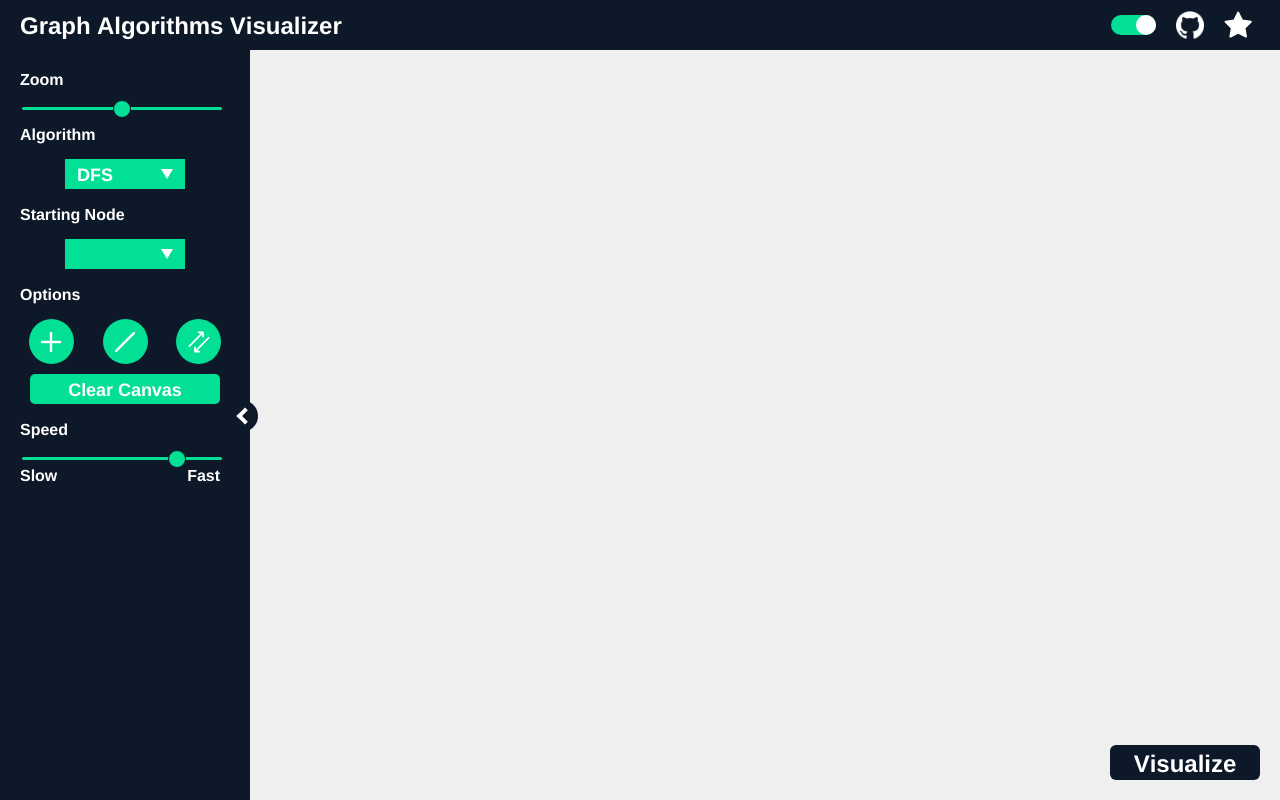
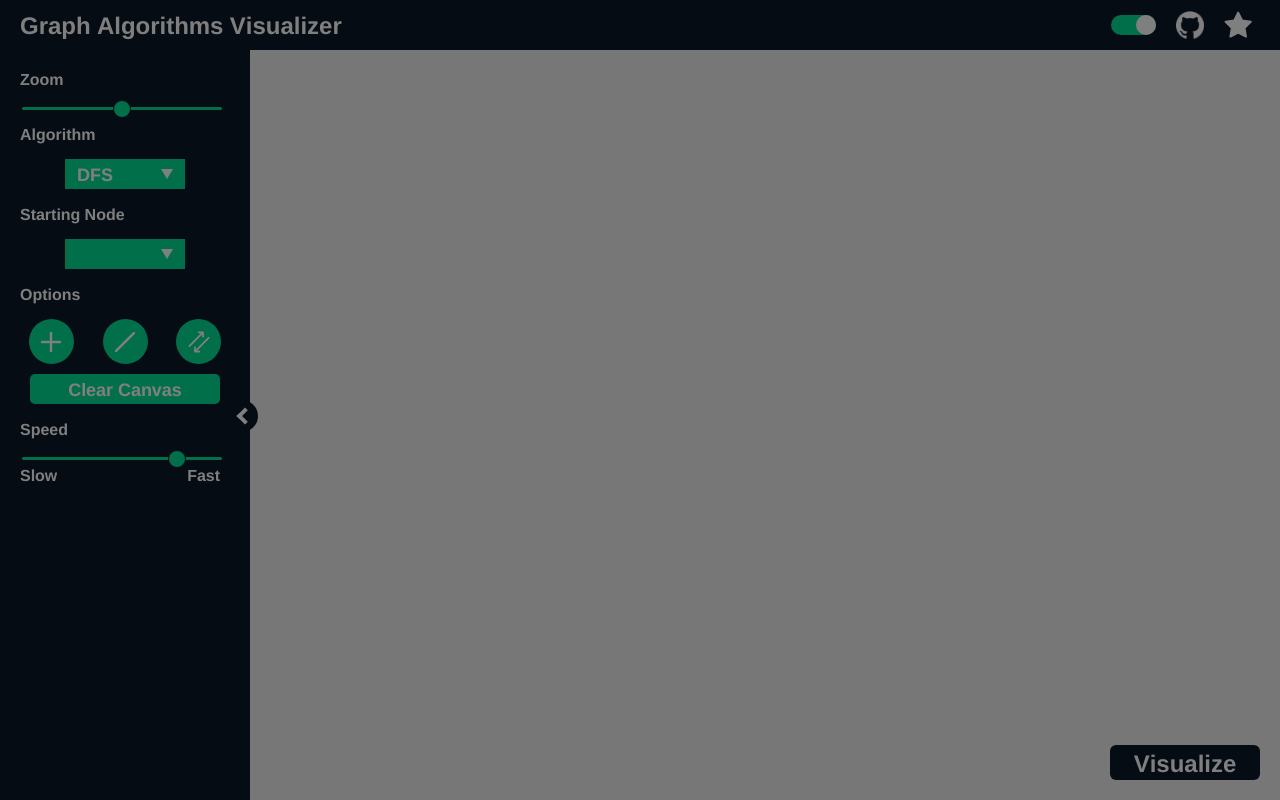
Before and after one commit to KarimElghamry/GraphAV, a React (Create React App) app: page / in a window 1280 px wide. Built offline with nearby package versions, Linux system fonts and the light colour scheme.

Commit message:
add: modal to home screen

```diff
--- a/src/components/Home/Home.tsx
+++ b/src/components/Home/Home.tsx
@@ -6,6 +6,7 @@ import VisualizeButton from '../VisualizeButton/VisualizeButton';
 import algorithms from '../../algorithms';
 import Algorithms from '../../models/Algorithms';
 import NodeInfo from '../../models/NodeInfo';
+import Modal from '../common/Modal/Modal';
 
 interface HomeProps {
   changeTheme: Function;
@@ -135,6 +136,7 @@ const Home: React.FC<HomeProps> = (props: HomeProps): ReactElement => {
         isVisualizing={isVisualizing}
         onClick={handleVisualize}
       ></VisualizeButton>
+      <Modal></Modal>
     </div>
   );
 };
--- a/src/components/common/Modal/Container.tsx
+++ b/src/components/common/Modal/Container.tsx
@@ -1,13 +1,16 @@
 import styled from 'styled-components';
 
 const Container = styled.div`
-  width: 100%;
-  height: 100%;
+  min-width: 100vw;
+  min-height: 100vh;
   display: flex;
   justify-content: center;
   align-items: center;
   background-color: black;
-  opacity: 0.5;
+  position: fixed;
+  top: 0;
+  opacity: 50%;
+  z-index: 9999;
 `;
 
 export default Container;
--- a/src/components/common/Modal/Modal.tsx
+++ b/src/components/common/Modal/Modal.tsx
@@ -1,10 +1,11 @@
 import React, {ReactElement} from 'react';
+import Container from './Container';
 
 const Modal: React.FC = (): ReactElement => {
   return (
-    <div>
+    <Container>
       <div></div>
-    </div>
+    </Container>
   );
 };
 
```
